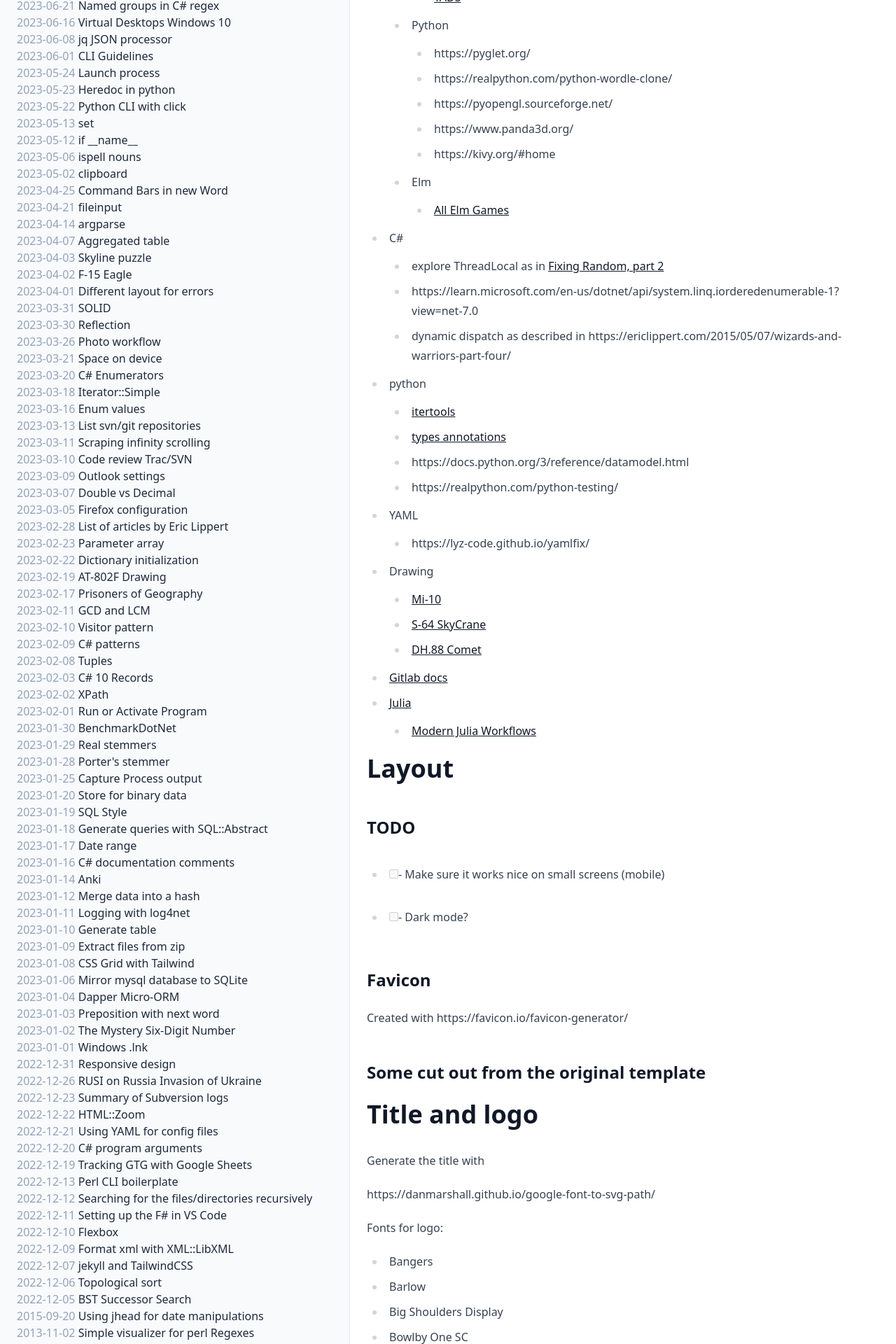
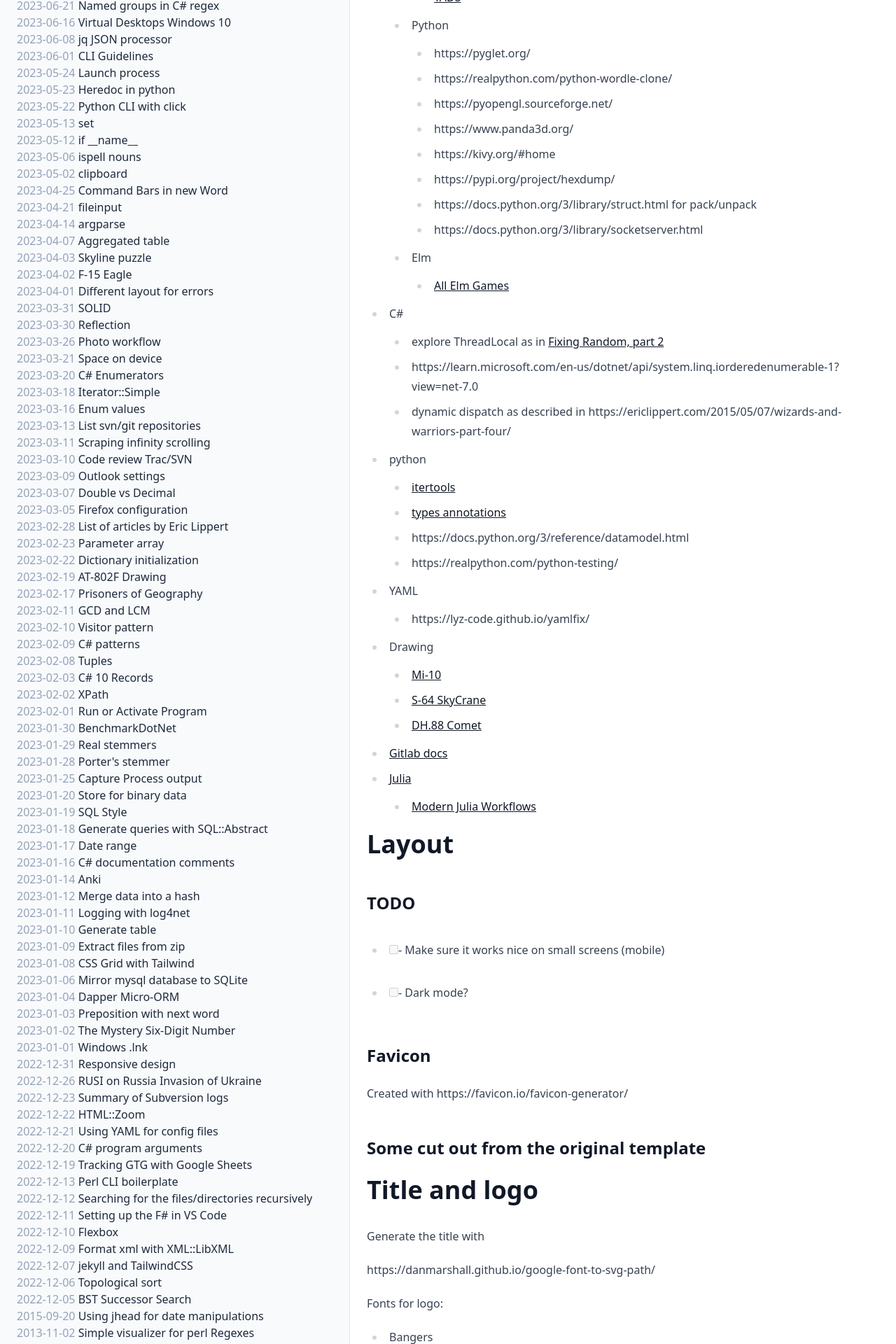
Before and after one commit to bvr/bvr.github.io, a Jekyll site: the page built from notes.md, in a window 1280 px wide. Shown: the part 882-2802 px from the top of the page at 70% size. Built offline with Jekyll 4.4.1, drawn with Linux system fonts in a browser that asks for light colours; our own code applies the rules of GitHub Pages for plain Markdown files.

Commit message:
Added some python topics

```diff
--- a/notes.md
+++ b/notes.md
@@ -28,6 +28,9 @@
      - https://pyopengl.sourceforge.net/
      - https://www.panda3d.org/
      - https://kivy.org/#home
+     - https://pypi.org/project/hexdump/
+     - https://docs.python.org/3/library/struct.html for pack/unpack
+     - https://docs.python.org/3/library/socketserver.html
    - Elm
      - [All Elm Games](https://github.com/rofrol/elm-games/blob/master/README.md)
  - C#
```
